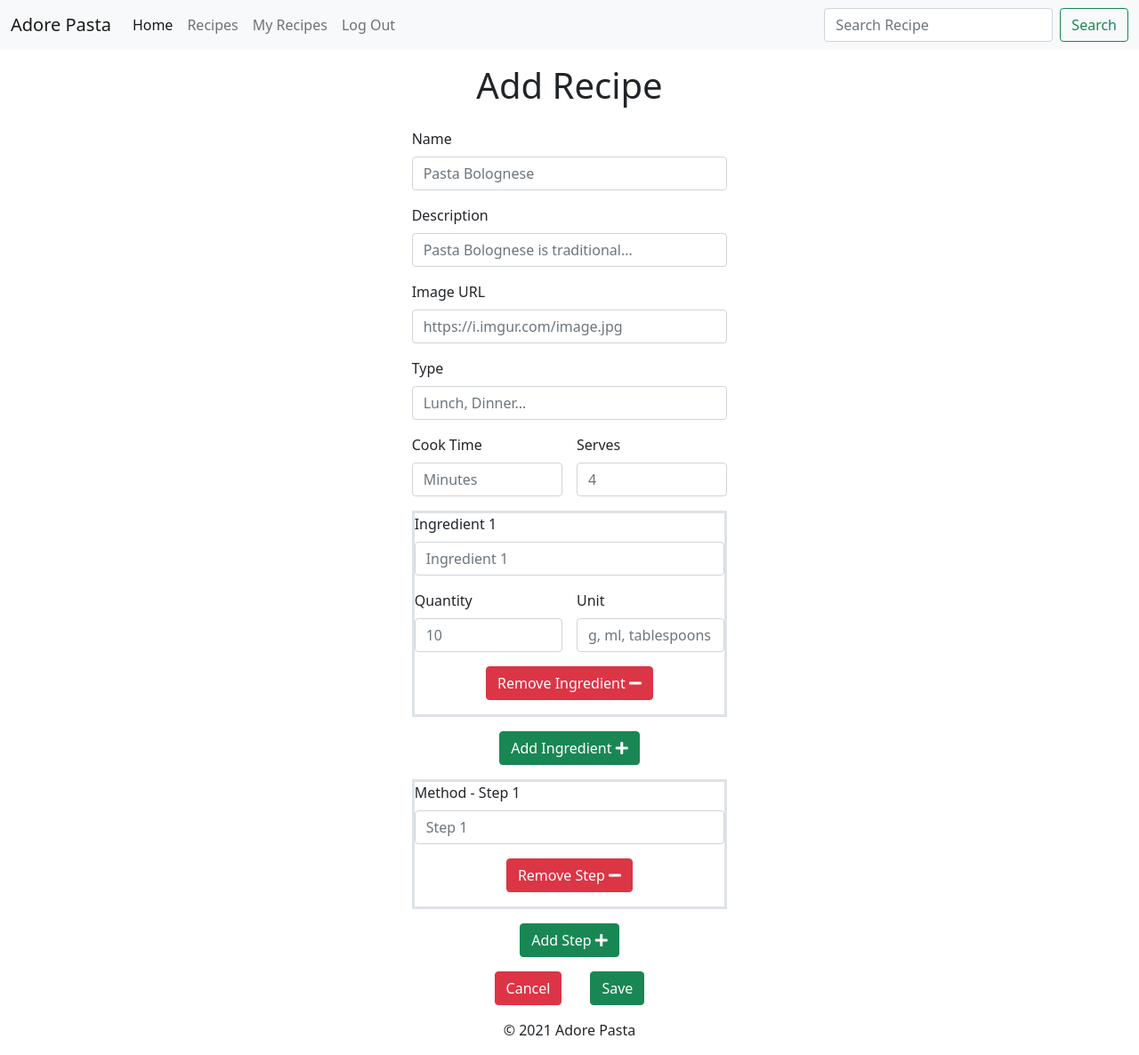
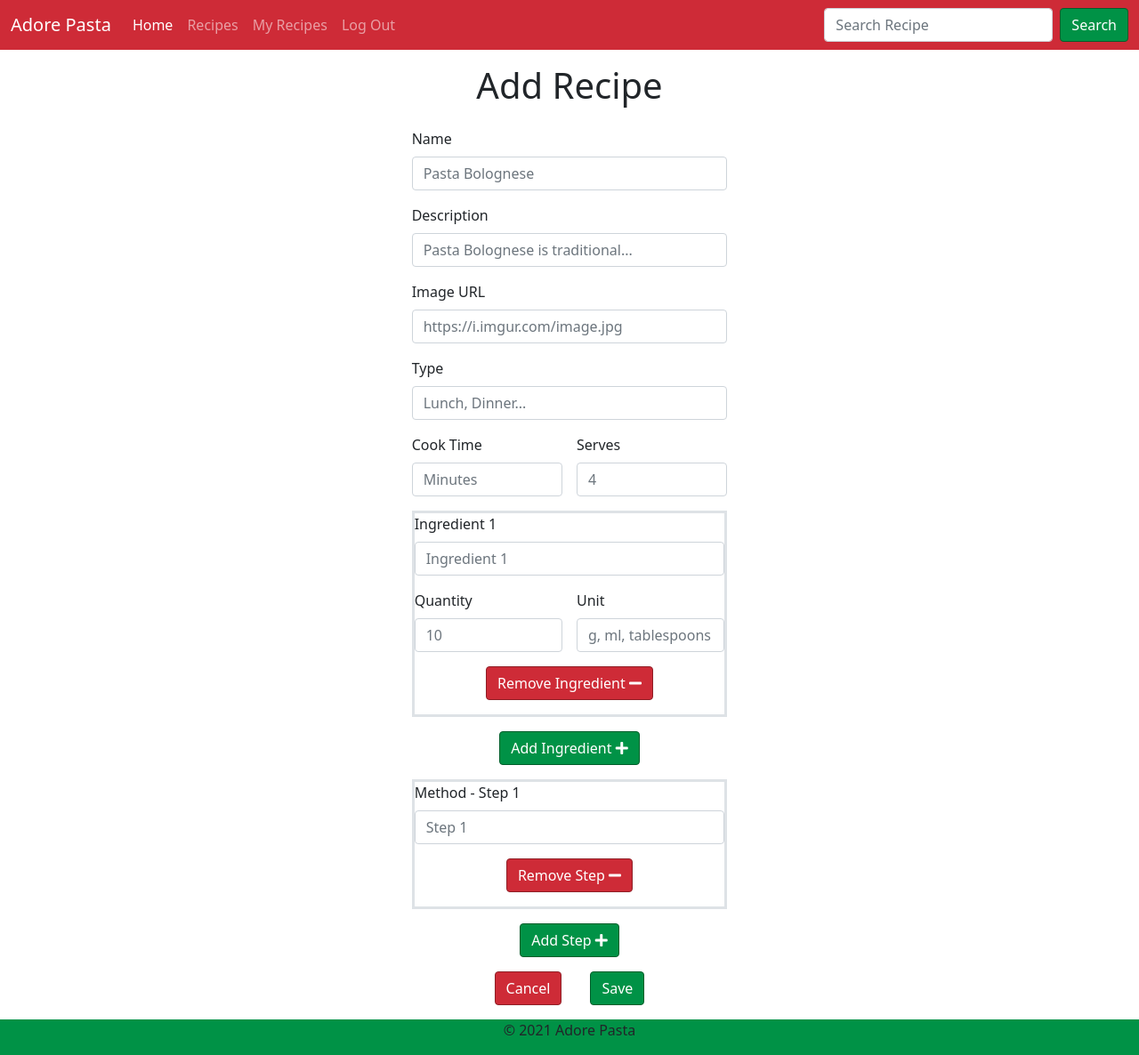
Before and after one commit to mangez84/adorepasta, a Flask app: page /add_recipe in a window 1280 px wide. Shown: the whole page at 89% size. Run offline with Flask 2, Linux system fonts and the light colour scheme; the visitor is signed in with stand-in values (Sample User, id 1); some libraries are stand-ins or nearby versions.

Commit message:
Start to style the website

```diff
--- a/static/css/style.css
+++ b/static/css/style.css
@@ -37,3 +37,23 @@ body {
 .recipe-unit {
     flex: 1 1 5rem
 }
+
+/* Colours */
+
+.navbar {
+    background-color: rgba(206, 43, 55, 1);
+}
+
+footer {
+    background-color: rgba(0, 146, 70, 1);
+}
+
+.btn-success {
+    background-color: rgba(0, 146, 70, 1);
+    border-color: rgba(0, 94, 42, 1);
+}
+
+.btn-danger {
+    background-color: rgba(206, 43, 55, 1);
+    border-color: rgb(143, 31, 38);
+}
--- a/templates/base.html
+++ b/templates/base.html
@@ -17,7 +17,7 @@
 <body>
     <header class="mb-3">
         <!-- The code for the navbar was copied from https://getbootstrap.com/docs/5.0/components/navbar/ -->
-        <nav class="navbar navbar-expand-lg navbar-light bg-light mb-3">
+        <nav class="navbar navbar-expand-lg navbar-dark mb-3">
             <div class="container-fluid">
                 <a class="navbar-brand" href="{{ url_for('home') }}">Adore Pasta</a>
                 <button class="navbar-toggler" type="button" data-bs-toggle="collapse"
@@ -54,7 +54,7 @@
                     <form method="POST" action="{{ url_for('search') }}" class="d-flex">
                         <input id="search" name="search" class="form-control me-2" type="search"
                             placeholder="Search Recipe" aria-label="Search">
-                        <button class="btn btn-outline-success" type="submit">Search</button>
+                        <button class="btn btn-success" type="submit">Search</button>
                     </form>
                 </div>
             </div>
```
